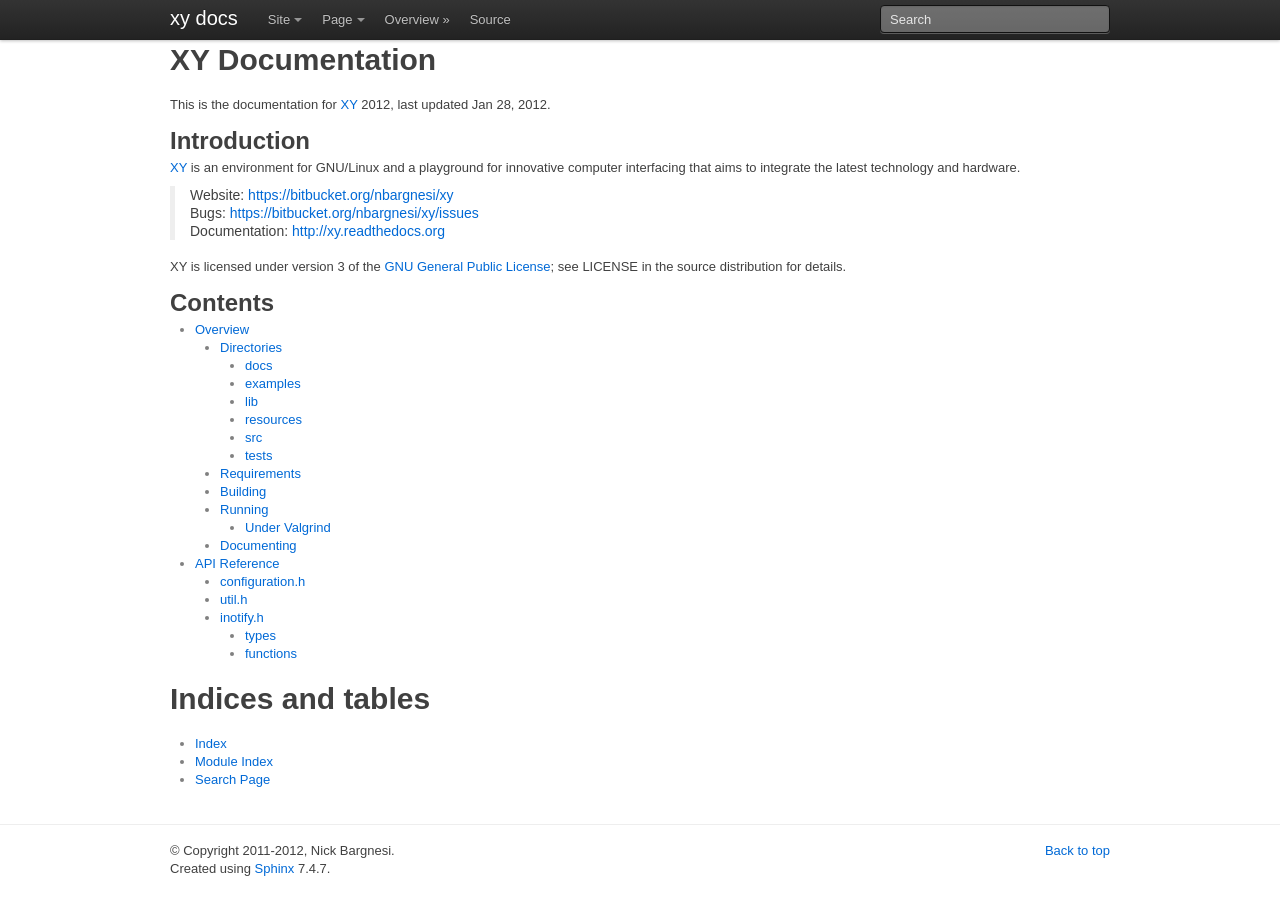
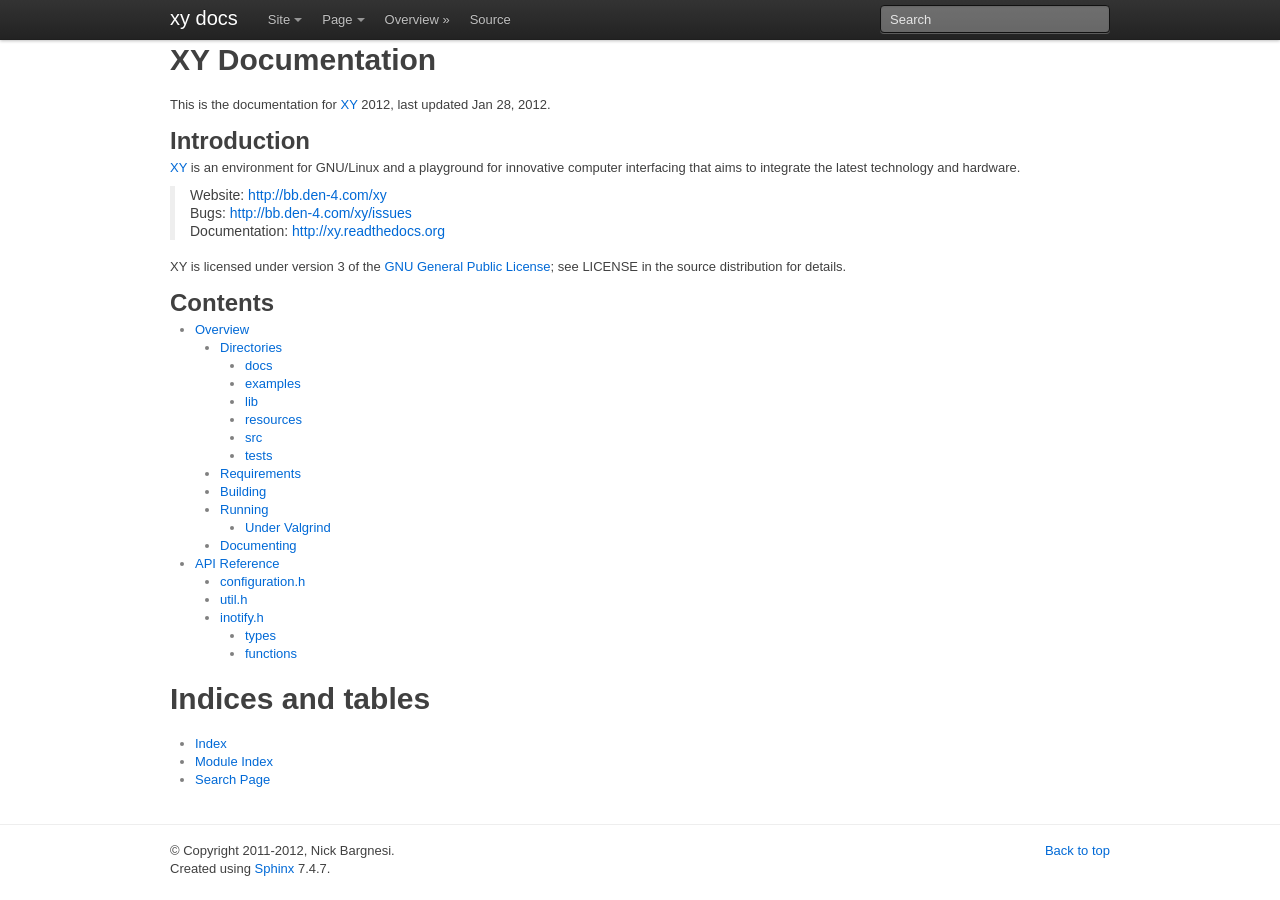
Before and after one commit to nbargnesi/xy, a Sphinx documentation site: the page built from docs/index.rst, in a window 1280 px wide. Built offline with Sphinx 7.4.7, drawn with Linux system fonts in a browser that asks for light colours; some of the changed lines change nothing that is shown.

Commit message:
Update website and bug URLs.

```diff
--- a/docs/index.rst
+++ b/docs/index.rst
@@ -14,16 +14,16 @@ Introduction
 XY_ is an environment for GNU/Linux and a playground for innovative computer
 interfacing that aims to integrate the latest technology and hardware.
 
-    Website: https://bitbucket.org/nbargnesi/xy
+    Website: http://bb.den-4.com/xy
 
-    Bugs: https://bitbucket.org/nbargnesi/xy/issues
+    Bugs: http://bb.den-4.com/xy/issues
 
     Documentation: http://xy.readthedocs.org
 
 XY is licensed under version 3 of the `GNU General Public License`_; see LICENSE
 in the source distribution for details.
 
-.. _XY: https://bitbucket.org/nbargnesi/xy
+.. _XY: http://bb.den-4.com/xy
 .. _GNU General Public License: http://www.gnu.org/licenses/gpl-3.0.html
 
 Contents
```
